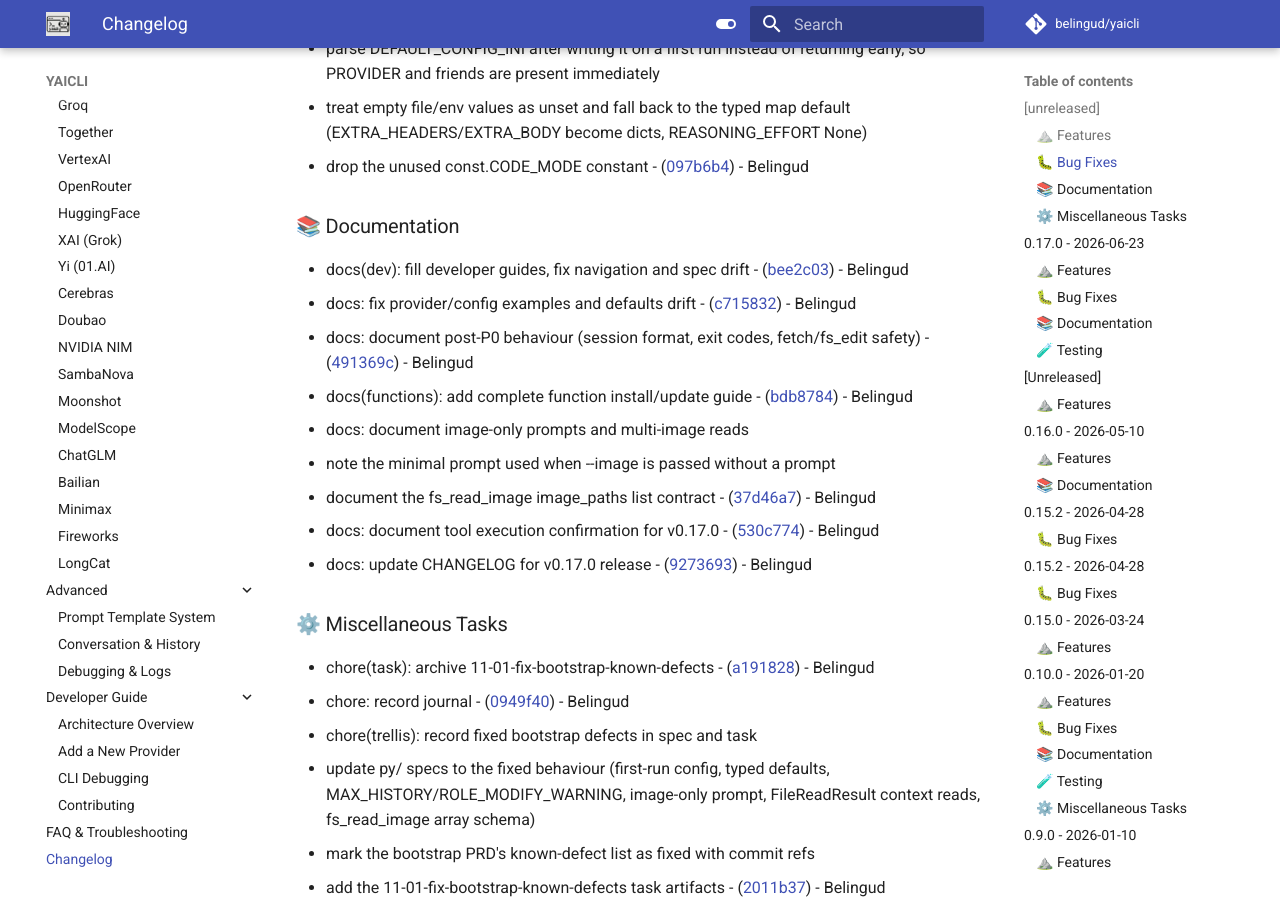
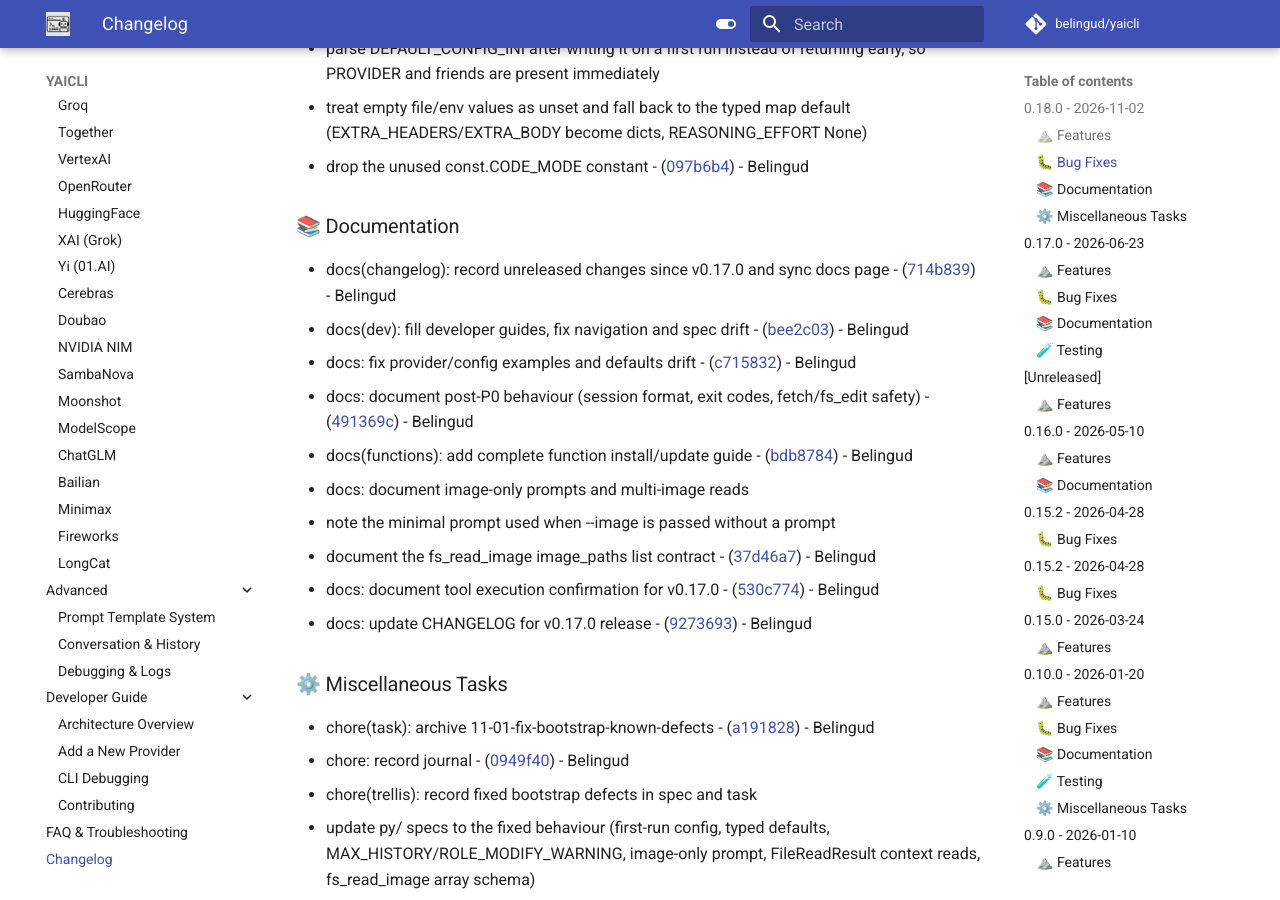
Before and after one commit to belingud/yaicli, an MkDocs documentation site: the page built from docs/changelog.md, in a window 1280 px wide and 900 px high, scrolled down 1828 px. Built offline with MkDocs 1.6.1 and Material for MkDocs 9.7.7, drawn with Linux system fonts in a browser that asks for light colours; comment, search, counter and statistics services are not loaded; some of the changed text lies outside the part shown.

Commit message:
docs: update CHANGELOG for v0.18.0 release

```diff
--- a/docs/changelog.md
+++ b/docs/changelog.md
@@ -1,6 +1,5 @@
-
----
-## [unreleased]
+---
+## [0.18.0](https://github.com/belingud/yaicli/compare/v0.17.0..v0.18.0) - 2026-11-02
 
 ### ⛰️  Features
 
@@ -66,6 +65,7 @@
 
 ### 📚 Documentation
 
+- docs(changelog): record unreleased changes since v0.17.0 and sync docs page - ([714b839](https://github.com/belingud/yaicli/commit/714b839f602a2f6483503f516cf3ca6fda7732f5)) - Belingud
 - docs(dev): fill developer guides, fix navigation and spec drift - ([bee2c03](https://github.com/belingud/yaicli/commit/bee2c0332466688d149028305fa161ac198cff97)) - Belingud
 - docs: fix provider/config examples and defaults drift - ([c715832](https://github.com/belingud/yaicli/commit/c715832f408ea7166ebe3807d637875c92ba23b2)) - Belingud
 - docs: document post-P0 behaviour (session format, exit codes, fetch/fs_edit safety) - ([491369c](https://github.com/belingud/yaicli/commit/491369c1ea6d8aa055dab3a59ac4ad4ec6b38fa7)) - Belingud
@@ -111,7 +111,6 @@
 Verified: no placeholders, index<->file coverage, relative links, and
 `get_context.py --mode packages` -> py, repo; independently reviewed by a
 read-only verifier. - ([cb6abd8](https://github.com/belingud/yaicli/commit/cb6abd8050d415e9d8c136e58289b09a1cd6a690)) - Belingud
-
 
 ---
 ## [0.17.0](https://github.com/belingud/yaicli/compare/v0.16.0..v0.17.0) - 2026-06-23
```
Also changed, not shown: CHANGELOG.md (+3 -4 lines).
